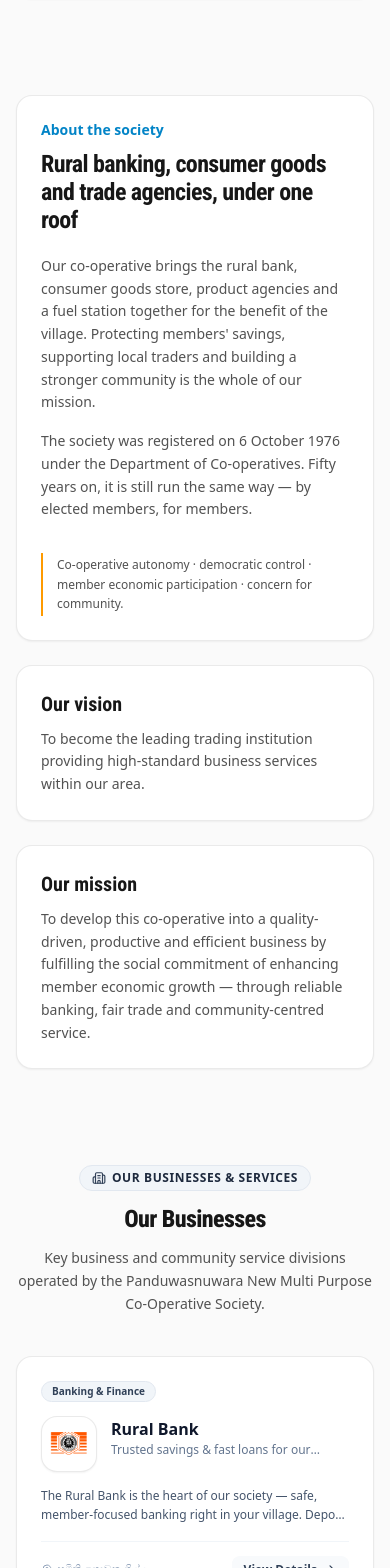
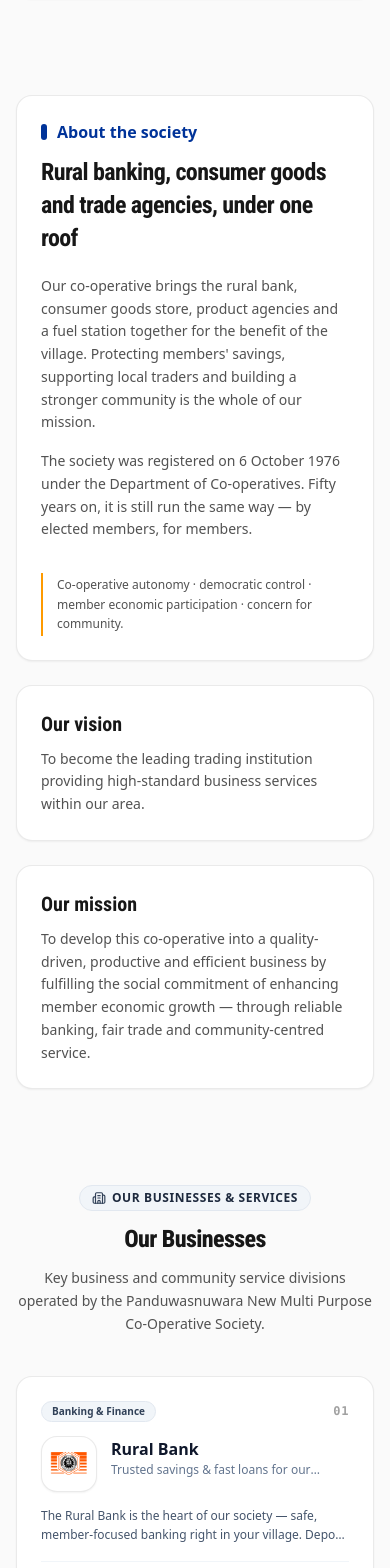
Before and after one commit to heshanthenura/panduwasnuwara-mpcs, a Next.js app: page /apply in a window 390 px wide. Shown: the part 3760-5328 px from the top of the page. Built offline with nearby package versions, Linux system fonts and the light colour scheme.

Commit message:
style: Improve about section headline and add numbers to buissness section cards

```diff
--- a/app/components/AboutSection.tsx
+++ b/app/components/AboutSection.tsx
@@ -17,13 +17,16 @@ export default function AboutSection() {
           {/* Left Column Card: Main Narrative & Core Principles */}
           <div className="lg:col-span-7 bg-white rounded-2xl sm:rounded-3xl p-6 sm:p-8 lg:p-10 border border-neutral-200/80 shadow-xs flex flex-col justify-between">
             <div>
-              {/* Eyebrow */}
-              <span className="block text-sm sm:text-[15px] font-bold text-[#0284c7] tracking-normal mb-2.5 sm:mb-3">
-                {t('eyebrow')}
-              </span>
+              {/* Section Header / Eyebrow */}
+              <div className="flex items-center gap-2.5 mb-3 sm:mb-4">
+                <span className="w-1.5 h-4 sm:h-5 bg-[#003399] rounded-full shrink-0" />
+                <span className="text-base sm:text-lg font-bold text-[#003399] tracking-normal">
+                  {t('eyebrow')}
+                </span>
+              </div>
 
               {/* Main Headline */}
-              <h2 className="font-condensed font-bold sm:font-extrabold text-2xl sm:text-3xl lg:text-[34px] xl:text-[38px] text-neutral-900 leading-[1.18] tracking-tight mb-5 sm:mb-6">
+              <h2 className="font-condensed font-bold sm:font-extrabold text-2xl sm:text-3xl lg:text-4xl xl:text-[42px] text-neutral-900 leading-snug sm:leading-[1.25] tracking-tight mb-5 sm:mb-6">
                 {t('heading')}
               </h2>
 
--- a/app/components/BusinessesSection.tsx
+++ b/app/components/BusinessesSection.tsx
@@ -357,7 +357,7 @@ export default function BusinessesSection() {
 
         {/* 1. Responsive 3-Column Grid */}
         <div className="max-w-6xl mx-auto grid grid-cols-1 sm:grid-cols-2 lg:grid-cols-3 gap-6">
-          {businessesData.map((item) => {
+          {businessesData.map((item, index) => {
             const theme = getCategoryTheme(item.key);
 
             return (
@@ -366,10 +366,13 @@ export default function BusinessesSection() {
                 className="group p-6 sm:p-7 rounded-2xl sm:rounded-3xl border border-neutral-200/80 bg-white shadow-xs hover:shadow-md hover:border-neutral-300 hover:-translate-y-0.5 transition-all duration-300 flex flex-col justify-between"
               >
                 <div>
-                  {/* Category Pill & Top Baseline Alignment */}
+                  {/* Category Pill & Top Baseline Alignment with Gray Number */}
                   <div className="flex items-center justify-between gap-2 mb-3.5">
                     <span className="text-[10px] font-bold px-2.5 py-0.5 rounded-full border bg-slate-100 text-slate-700 border-slate-200">
                       {isSi ? theme.categorySi : theme.category}
+                    </span>
+                    <span className="font-mono text-xs sm:text-sm font-semibold text-neutral-400 select-none tracking-wider">
+                      {String(index + 1).padStart(2, '0')}
                     </span>
                   </div>
 
```
